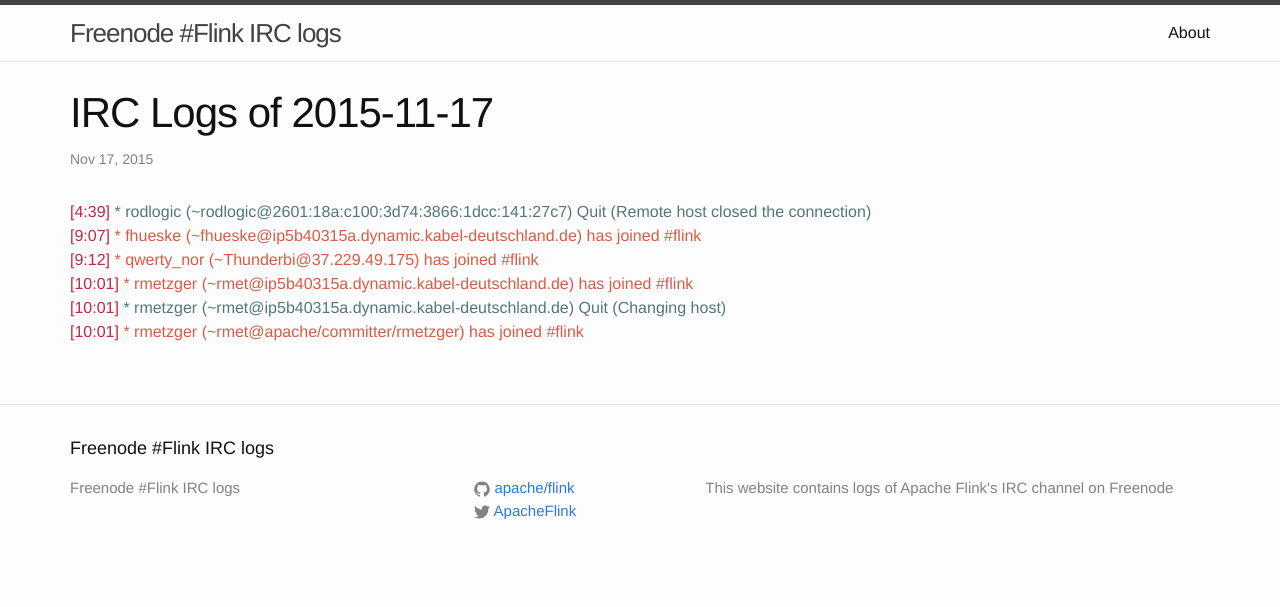
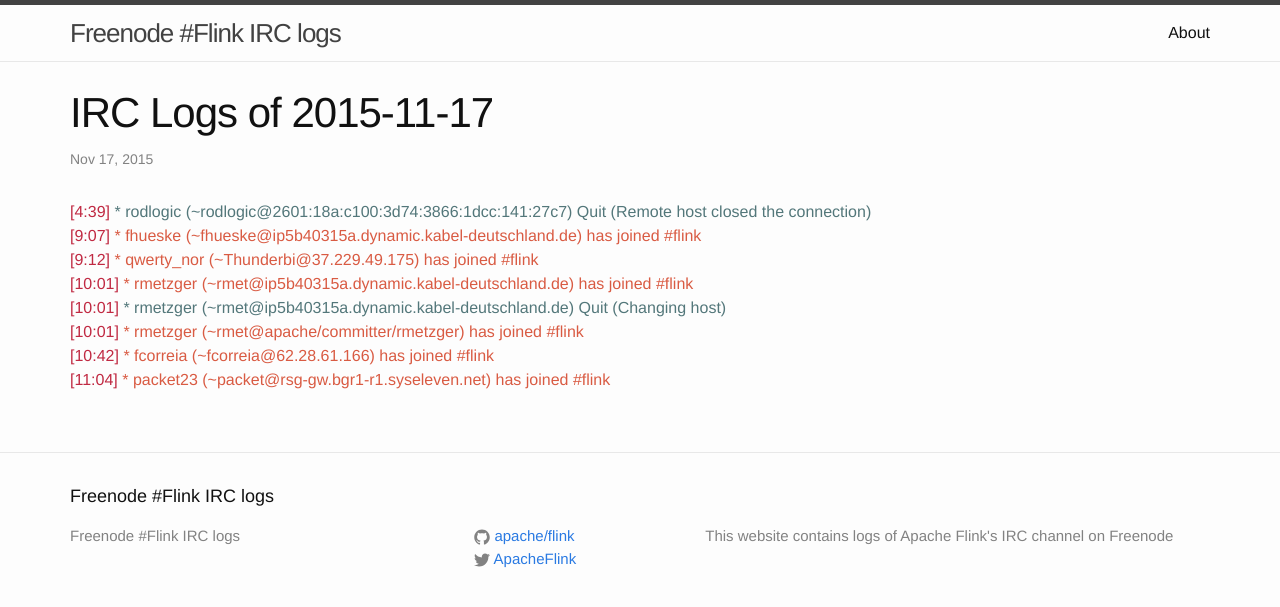
Before and after one commit to flink-irc-logs/flink-irc-logs.github.io, a Jekyll site: the page built from _posts/2015-11-17-logs.markdown, in a window 1280 px wide. Shown: the top 607 px of the page. Built offline with Jekyll 4.4.1, drawn with Linux system fonts in a browser that asks for light colours.

Commit message:
Update of the logs on Tue Nov 17 12:21:55 CET 2015

```diff
--- a/_posts/2015-11-17-logs.markdown
+++ b/_posts/2015-11-17-logs.markdown
@@ -10,3 +10,5 @@
 <span class="irc-date">[10:01]</span> <span class="irc-green">* rmetzger (~rmet@ip5b40315a.dynamic.kabel-deutschland.de) has joined #flink</span><br />
 <span class="irc-date">[10:01]</span> <span class="irc-navy">* rmetzger (~rmet@ip5b40315a.dynamic.kabel-deutschland.de) Quit (Changing host)</span><br />
 <span class="irc-date">[10:01]</span> <span class="irc-green">* rmetzger (~rmet@apache/committer/rmetzger) has joined #flink</span><br />
+<span class="irc-date">[10:42]</span> <span class="irc-green">* fcorreia (~fcorreia@62.28.61.166) has joined #flink</span><br />
+<span class="irc-date">[11:04]</span> <span class="irc-green">* packet23 (~packet@rsg-gw.bgr1-r1.syseleven.net) has joined #flink</span><br />
```
